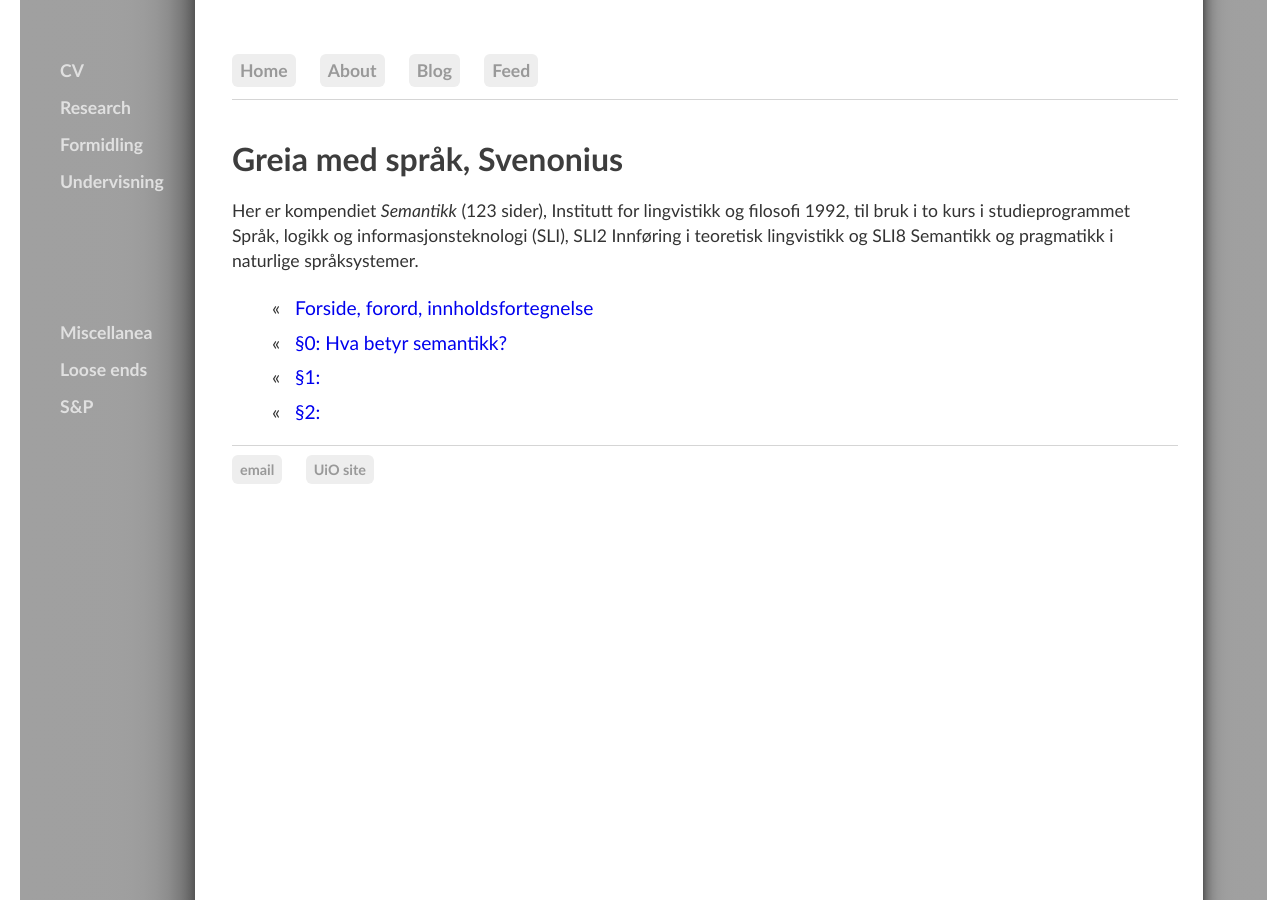
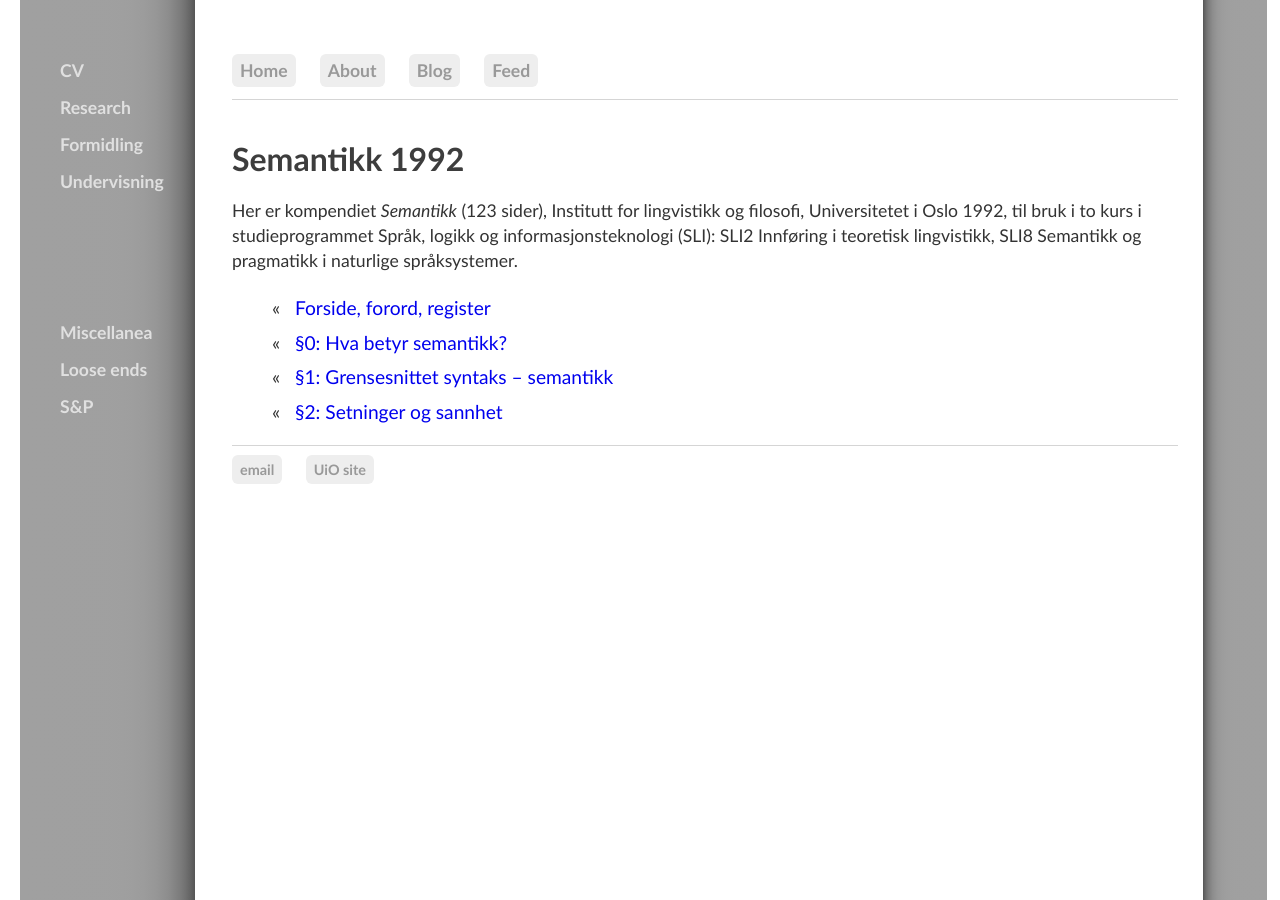
Before and after one commit to kjelljs/kjelljs.github.io, a Jekyll site: the page built from courses/kompendium1.html, in a window 1280 px wide. Built offline with Jekyll 4.4.1, drawn with Linux system fonts in a browser that asks for light colours.

Commit message:
Update kompendium1.html

```diff
--- a/courses/kompendium1.html
+++ b/courses/kompendium1.html
@@ -1,6 +1,6 @@
 ---
 layout: post
-title: "Greia med språk, Svenonius"
+title: "Semantikk 1992"
 
 ---
 <style>
@@ -14,9 +14,9 @@ figure {
 }
 </style>
 <div class="ingress">
-  <p>Her er kompendiet <i>Semantikk</i> (123 sider), Institutt for lingvistikk og filosofi 1992, til bruk i to kurs i studieprogrammet Språk, logikk og informasjonsteknologi (SLI), SLI2 Innføring i teoretisk lingvistikk og SLI8 Semantikk og pragmatikk i naturlige språksystemer.</p></div>
-<ul><li id="blogposts">&laquo; &nbsp; <a href="/pdf/semantikk920.pdf">Forside, forord, innholdsfortegnelse</a></li>
+  <p>Her er kompendiet <i>Semantikk</i> (123 sider), Institutt for lingvistikk og filosofi, Universitetet i Oslo 1992, til bruk i to kurs i studieprogrammet Språk, logikk og informasjonsteknologi (SLI): SLI2 Innføring i teoretisk lingvistikk, SLI8 Semantikk og pragmatikk i naturlige språksystemer.</p></div>
+<ul><li id="blogposts">&laquo; &nbsp; <a href="/pdf/semantikk920.pdf">Forside, forord, register</a></li>
 <li id="blogposts">&laquo; &nbsp; <a href="/pdf/semantikk92.pdf">§0: Hva betyr semantikk?</a></li>
-<li id="blogposts">&laquo; &nbsp; <a href="/pdf/semantikk921.pdf">§1: </a></li>
-<li id="blogposts">&laquo; &nbsp; <a href="/pdf/semantikk922.pdf">§2: </a></li>
+<li id="blogposts">&laquo; &nbsp; <a href="/pdf/semantikk921.pdf">§1: Grensesnittet syntaks – semantikk</a></li>
+<li id="blogposts">&laquo; &nbsp; <a href="/pdf/semantikk922.pdf">§2: Setninger og sannhet</a></li>
 </ul>
```
